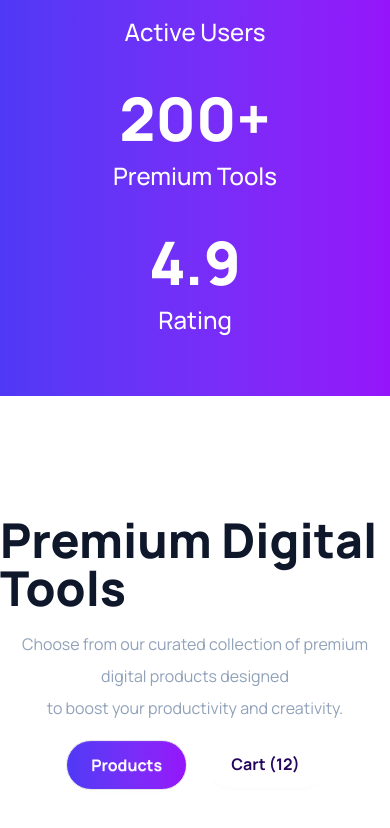
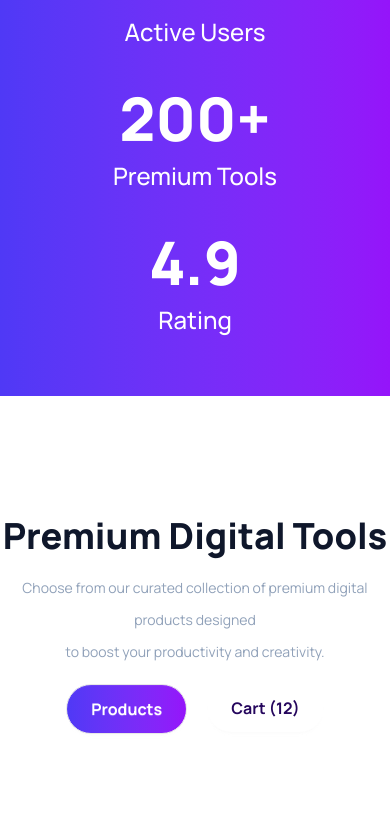
Before and after one commit to IamPial/digitools-pricing-app, a React (Vite) app: page / in a window 390 px wide. Shown: the part 1503-2331 px from the top of the page. Built offline with nearby package versions, Linux system fonts and the light colour scheme.

Commit message:
added responsiveness to this section

```diff
--- a/src/components/Features/Features.jsx
+++ b/src/components/Features/Features.jsx
@@ -7,10 +7,10 @@ const Features = () => {
     <div>
       <div className="container mx-auto py-30">
         <div className="flex flex-col justify-center items-center space-y-4">
-          <h2 className="text-5xl  text-slate-900 font-extrabold">
+          <h2 className="text-4xl md:text-5xl  text-slate-900 font-extrabold">
             Premium Digital Tools
           </h2>
-          <p className="text-slate-400 text-center text-[16px] leading-8">
+          <p className="text-slate-400 text-center text-sm md:text-[16px] leading-8">
             Choose from our curated collection of premium digital products
             designed <br /> to boost your productivity and creativity.{" "}
           </p>
```
